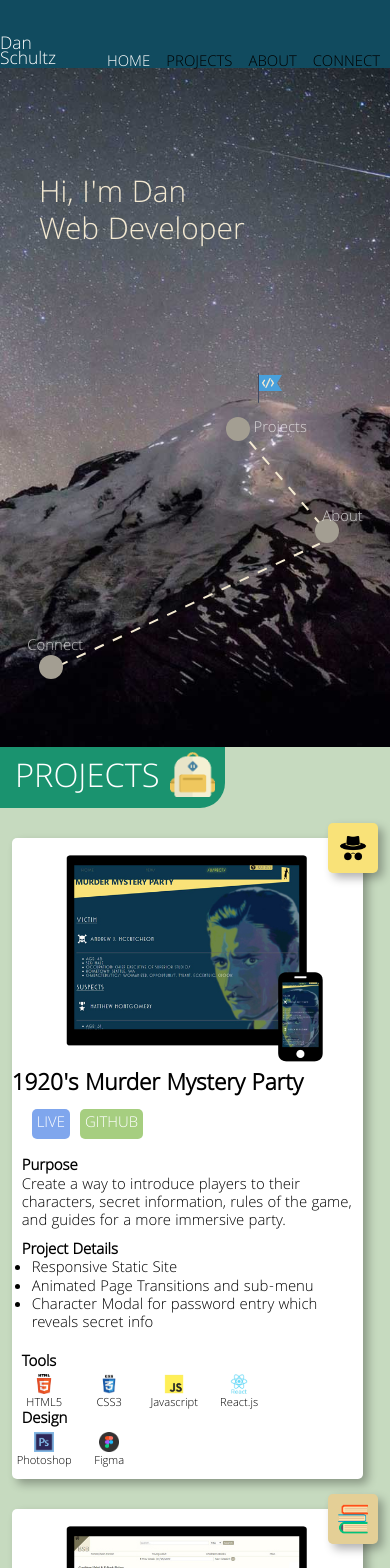
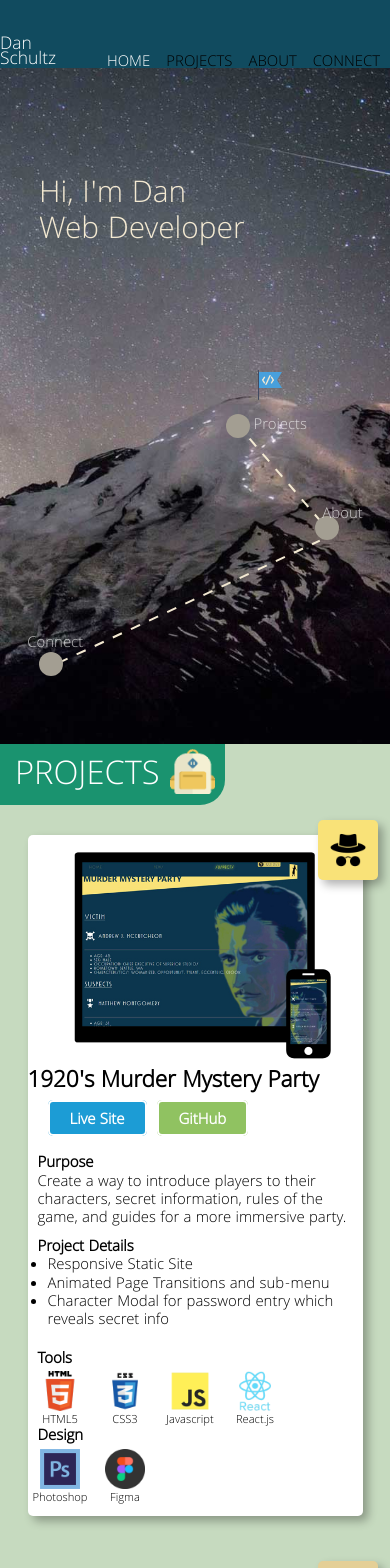
Before and after one commit to Dan2D/web-dev-portfolio, a React (Create React App) app: page / in a window 390 px wide. Shown: the top 1568 px of the page. Built offline with nearby package versions, Linux system fonts and the light colour scheme.

Commit message:
added icon resources and updated tablet styling

```diff
--- a/src/components/About/About.css
+++ b/src/components/About/About.css
@@ -3,7 +3,7 @@
         position: relative;
         display: flex;
         flex-direction: column;
-        justify-content: center;
+        align-items: center;
         background: #617d91;
 }
 
@@ -16,7 +16,10 @@
 }
 
 .about-text {
+    max-width: 400px;
+    font-size: 20px;
     margin: 10% 0 20% 0;
+    align-self: center;
 }
 
 .about-text__blurb {
@@ -29,6 +32,8 @@
 
 .skill-cards {
     position: relative;
+    max-width: 500px;
+    margin-right: 65px;
 }
 
 .skills-card {
@@ -51,8 +56,8 @@
 .skills-card--design {
     display: inline-block;
     position: absolute;
-    top: -30%;
-    right: -3%;
+    top: -80px;
+    right: -50px;
     background: #88D498;
 }
 
@@ -70,8 +75,8 @@
 .link-icon img {
     display: block;
     margin: auto;
-    height: 20px;
-    width: 20px;
+    height: 30px;
+    width: 30px;
 }
 
 .link-icon p {
--- a/src/components/Contact/Contact.css
+++ b/src/components/Contact/Contact.css
@@ -14,6 +14,10 @@
 .contact-form {
     margin-top: 5%;
     padding: 10px;
+}
+
+.form-group {
+    margin-bottom: 10px;
 }
 
 .form-label {
--- a/src/components/Footer/Footer.css
+++ b/src/components/Footer/Footer.css
@@ -10,7 +10,7 @@
 .footer-container {
     position: relative;
     width: 100vw;
-    height: 10vh;
+    padding: 0 10px;
     display: flex;
     flex-direction: column;
     align-items: center;
@@ -37,8 +37,7 @@
 
 .footer-bottom {
     display: flex;
-    justify-content: space-between;
-    align-items: baseline;
+    flex-direction: column;
     width: 100vw;
     margin: 0 5px;
 }
@@ -50,3 +49,13 @@
 .footer-links {
     display: inline-block;
 }
+
+.icon-resources,
+.icon-resources a{
+    display: block;
+    font-size: 12px;
+}
+
+.icon-resources {
+    margin-bottom: 10px;
+}
--- a/src/components/Hero/Hero.css
+++ b/src/components/Hero/Hero.css
@@ -36,7 +36,7 @@ svg {
     width: 100%;
     height: auto;
     margin-right: 0;
-    margin-top: 0;
+    margin-top: -3px;
 }
 
 .trail__flag {
@@ -113,14 +113,14 @@ svg {
     }
 }
 
-/* Small devices (tablets, 768px and up) */
-@media only screen and (min-width: 768px) {
+
+@media only screen and (min-width: 481px) {
     .hero__intro {
         font-size: 48px;
     }
 
     .trail__flag {
-        height: 45px;
+        height: 65px;
         top: 43%;
         right: 25%;
     }
@@ -161,7 +161,7 @@ svg {
     }
 
     .trail__btn--projects {
-        bottom: 41%;
+        bottom: 42%;
         right: 30%;
     }
 
--- a/src/components/Hero/Hero.js
+++ b/src/components/Hero/Hero.js
@@ -1,4 +1,5 @@
 import React, {Component} from 'react';
+import SvgMap from './SvgMap';
 import smoothscroll from 'smoothscroll-polyfill';
 import './Hero.css';
 
@@ -8,15 +9,19 @@ class Hero extends Component {
 
         this.state = {
             descriptor: "Front-End Engineer",
-            lg: ""
+            size: ""
         }
     }
 
     componentDidMount(){
+        let width = document.documentElement.clientWidth;
         smoothscroll.polyfill();
         this.descChange();
-        if (document.documentElement.clientWidth > 768){
-            this.setState({lg: '-lg'});
+        if (width > 500 && width < 968 ){
+            this.setState({size: '-md'});
+        }
+        if (width > 968){
+            this.setState({size: "-lg"});
         }
     }
 
@@ -43,24 +48,15 @@ class Hero extends Component {
             <div className="hero-container" id="home">
                 <h1 className="hero__intro">Hi, I'm Dan <br/> {this.state.descriptor}</h1>
                 <div className="trail">
-                    <img className="trail__img" src={require(`../../images/hero-bg${this.state.lg}.jpg`)} alt="mt. rainier" />
-                    <img className="trail__flag" src={require(`../../images/Flag${this.state.lg}.png`)} alt="flag"/>
+                    <img className="trail__img" src={require(`../../images/hero-bg${this.state.size}.jpg`)} alt="mt. rainier" />
+                    <img className="trail__flag" src={require(`../../images/Flag${this.state.size}.png`)} alt="flag"/>
                     <a href="#contact" className="trail__btn trail__btn--connect" onClick={(e) => this.scrollTo(e)}></a>
                     <p className="trail__label trail__label--connect">Connect</p>
                     <a href="#about" className="trail__btn trail__btn--about" onClick={(e) => this.scrollTo(e)}></a>
                     <p className="trail__label trail__label--about">About</p>
                     <a href="#projects" className="trail__btn trail__btn--projects" onClick={(e) => this.scrollTo(e)}></a>
                     <p className="trail__label trail__label--projects" >Projects</p>
-                    {this.state.lg ?
-                        <svg width="100%" height="100%">
-                            <line x1="70%" y1="58%" x2="81%" y2="71%" style={{"stroke": "#F3E9D2", "stroke-width": "2", "stroke-dasharray": "10"}} />
-                            <line x1="41%" y1="87%" x2="81%" y2="73%" style={{"stroke": "#F3E9D2", "stroke-width": "2", "stroke-dasharray": "10"}} />
-                        </svg> :
-                        <svg width="100%" height="100%">
-                            <line x1="64%" y1="55%" x2="85%" y2="69%" style={{"stroke": "#F3E9D2", "stroke-width": "2", "stroke-dasharray": "10"}} />
-                            <line x1="15%" y1="88%" x2="82%" y2="70%" style={{"stroke": "#F3E9D2", "stroke-width": "2", "stroke-dasharray": "10"}} />
-                        </svg>
-                    }
+                    <SvgMap size={this.state.size} />
                 </div>
             </div>
         )
--- /dev/null
+++ b/src/components/Hero/SvgMap.js
@@ -0,0 +1,25 @@
+import React, {Fragment} from 'react';
+
+function SvgMap(props) {
+    const sml = <svg width="100%" height="100%">
+                    <line x1="64%" y1="55%" x2="85%" y2="69%" style={{"stroke": "#F3E9D2", "stroke-width": "2", "stroke-dasharray": "10"}} />
+                    <line x1="15%" y1="88%" x2="82%" y2="70%" style={{"stroke": "#F3E9D2", "stroke-width": "2", "stroke-dasharray": "10"}} />
+                </svg>
+                // TODO(CREATE MED MAP)
+    const med = <svg width="100%" height="100%">
+                    <line x1="64%" y1="55%" x2="85%" y2="69%" style={{"stroke": "#F3E9D2", "stroke-width": "2", "stroke-dasharray": "10"}} />
+                    <line x1="15%" y1="88%" x2="82%" y2="70%" style={{"stroke": "#F3E9D2", "stroke-width": "2", "stroke-dasharray": "10"}} />
+                </svg>;
+    const lg = <svg width="100%" height="100%">
+                    <line x1="70%" y1="58%" x2="81%" y2="71%" style={{"stroke": "#F3E9D2", "stroke-width": "2", "stroke-dasharray": "10"}} />
+                    <line x1="41%" y1="87%" x2="81%" y2="73%" style={{"stroke": "#F3E9D2", "stroke-width": "2", "stroke-dasharray": "10"}} />
+               </svg> ;
+
+
+
+    return (
+        props.size === "" ? sml : props.size ==="md" ? med : lg
+    )
+}
+
+export default SvgMap
--- a/src/components/Nav/Nav.js
+++ b/src/components/Nav/Nav.js
@@ -9,14 +9,12 @@ function Nav() {
         const winHt = $(window).height();
         const navBarHt = $("#nav-bar").height();
         document.documentElement.style.setProperty('--nav-ht', -navBarHt + "px");
-        console.log(-navBarHt);
         const totalHt = document.documentElement.scrollHeight;
         let projects = $('#projects').offset();
         let about = $('#about').offset();
         let contact = $('#contact').offset();
         $(window).scroll(function() {
             let winPos = $(this).scrollTop() + navBarHt;
-            this.console.log(winPos, about.top)
             if (projects.top > winPos && !$('.nav-bar__btns a[href="#home"]').hasClass('active')){
               $('.nav-bar__btns a').removeClass('active');
               $(`.nav-bar__btns a[href="#home"]`).addClass('active');
--- a/src/components/Projects/Card/InfoSec.js
+++ b/src/components/Projects/Card/InfoSec.js
@@ -25,8 +25,8 @@ function InfoSec (props) {
             <div className="info-header">
                 <h2 className="info-header__title">{props.title}</h2>
                 <div className="info-header__lnks">
-                    <a className="info-lnks info-lnks--live" href={props.liveSite}>LIVE</a>
-                    <a className="info-lnks info-lnks--github" href={props.github}>GITHUB</a>
+                    <a className="info-lnks info-lnks--live" href={props.liveSite}>Live Site</a>
+                    <a className="info-lnks info-lnks--github" href={props.github}>GitHub</a>
                 </div>
             </div>
             <div className="proj-info-container">
--- a/src/components/Projects/Projects.css
+++ b/src/components/Projects/Projects.css
@@ -12,13 +12,16 @@
 }
 
 .proj-cards {
-    margin-left: 3vw;
+    display: flex;
+    flex-direction: column;
+    align-items: center;
 }
 /* --------PROJ CARDS------------ */
 .projCard-container {
     position: relative;
     max-height: auto;
-    width: 90vw;
+    width: 60vw;
+    min-width: 335px;
     margin: 30px 0;
     padding-bottom: 10px;
     display: flex;
@@ -42,8 +45,8 @@
 }
 
 .card-icon__img {
-    height: 30px;
-    width: 30px;
+    height: 40px;
+    width: 40px;
 }
 
 .card-icon--mystery,
@@ -122,17 +125,31 @@
 
 .info-lnks {
     color: white;
-    padding: 2px 5px;
+    font-weight: 700;
+    padding: 6px 20px 0px 20px;
     border-radius: 5px;
     margin: 2px 5px;
+    border: solid currentColor 2px;
 }
 
 .info-lnks--live {
-    background: rgba(96, 144, 233, 0.8);
+    background: #1c9cd5;
+}
+
+.info-lnks--live:hover {
+    background: none;
+    color:#1c9cd5;
+    border: solid #1c9cd5 2px;
 }
 
 .info-lnks--github {
-    background: rgba(144, 194, 97, 0.8);
+    background: rgb(144, 194, 97);
+}
+
+.info-lnks--github:hover {
+    background: none;
+    color: rgb(144, 194, 97);
+    border: solid rgb(144, 194, 97) 2px;
 }
 
 .proj-info {
@@ -182,8 +199,8 @@
 .proj-icon img {
     display: block;
     margin: auto;
-    height: 20px;
-    width: 20px;
+    height: 40px;
+    width: 40px;
 }
 
 .proj-icon p {
@@ -202,7 +219,7 @@
         border-right: solid transparent 65px;
         border-left: solid transparent 65px;
         position: absolute;
-        top: -50px;
+        top: -40px;
         right: 0;
     }
     .projects-container:after {
@@ -211,7 +228,7 @@
         border-right: solid transparent 45px;
         border-left: solid transparent 45px;
         position: absolute;
-        top: -40px;
+        top: -30px;
         right:15px;
         margin-right: 50px;
     }
```
Also changed, not shown: src/components/Footer/Footer.js (+9 -2 lines), src/images/Flag-md.png (added), src/images/hero-bg-md.jpg (added).
